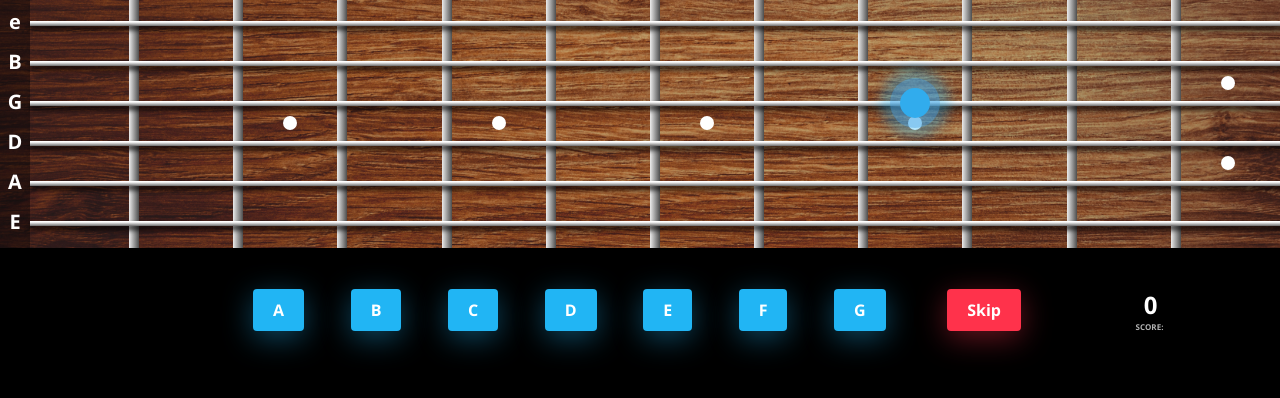
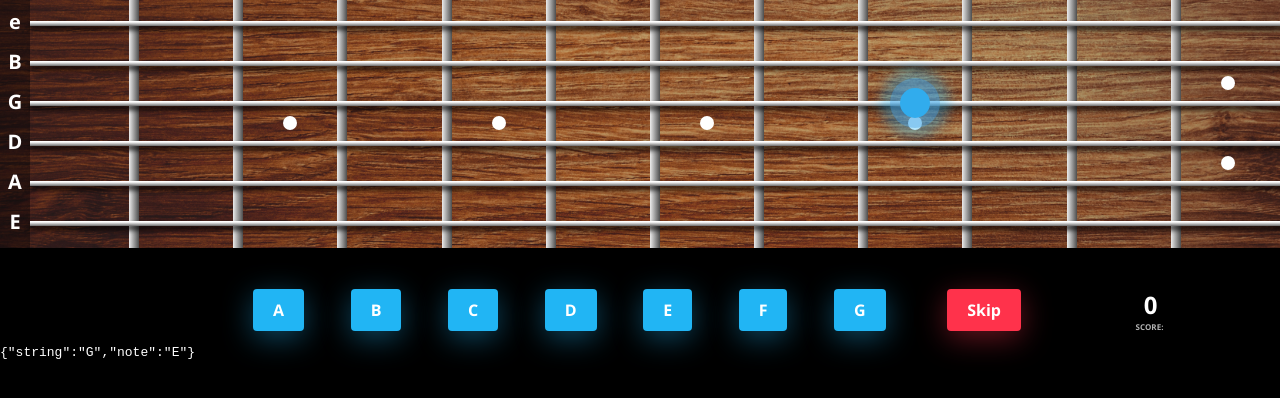
Before and after one commit to areknow/fretboard-quiz, a React (Create React App) app: page / in a window 1280 px wide. Shown: the top 398 px of the page. Built offline with nearby package versions, Linux system fonts and the light colour scheme.

Commit message:
added debug information

```diff
--- a/src/board/board.tsx
+++ b/src/board/board.tsx
@@ -131,6 +131,9 @@ const Board = () => {
             </div>
           </div>
         </div>
+        <pre style={{ whiteSpace: "pre-wrap" }}>
+          {JSON.stringify(activeNote)}
+        </pre>
       </div>
     </>
   );
```
